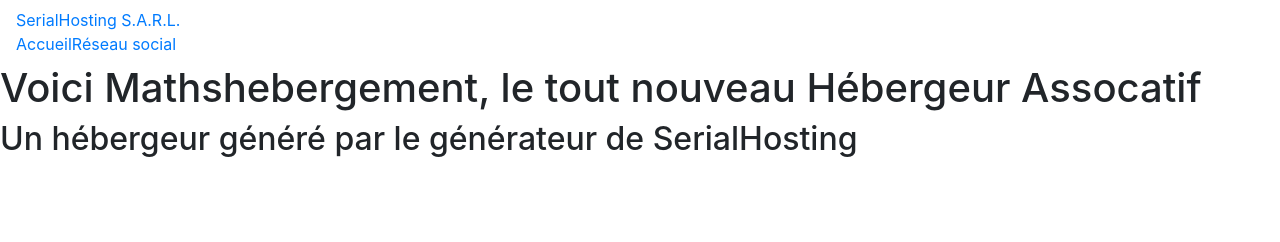
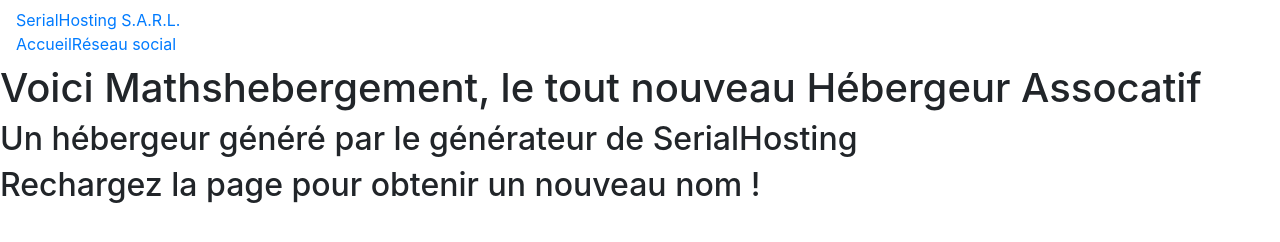
Before and after one commit to outout14/serialhosting, a plain HTML site: page hostgen.html in a window 1280 px wide. Drawn offline with nearby package versions, Linux system fonts and the light colour scheme.

Commit message:
explication

```diff
--- a/hostgen.html
+++ b/hostgen.html
@@ -34,6 +34,7 @@
     <div class="hero-unit" style="display: block;">
     <h1 style="overflow-wrap: break-word;">Voici <span id="assoname"></span>, le tout nouveau <span id="slegal"></span></h1>
     <h2>Un hébergeur généré par le générateur de SerialHosting</h2>
+    <h2>Rechargez la page pour obtenir un nouveau nom !</h2>
     </div>
 
     <div class="" style="color: white; font-family: serif; font-size: 120%; overflow-wrap: break-word;">
```
